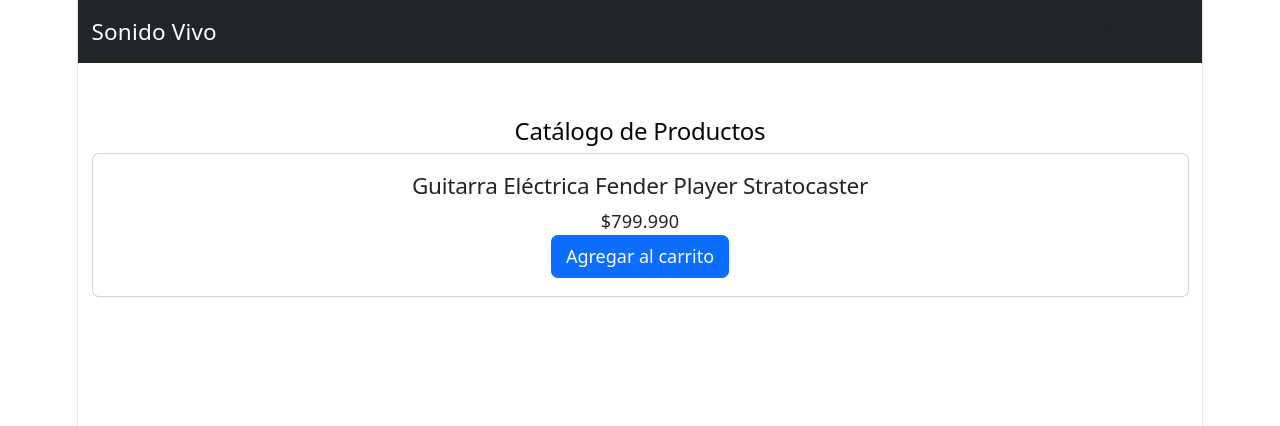
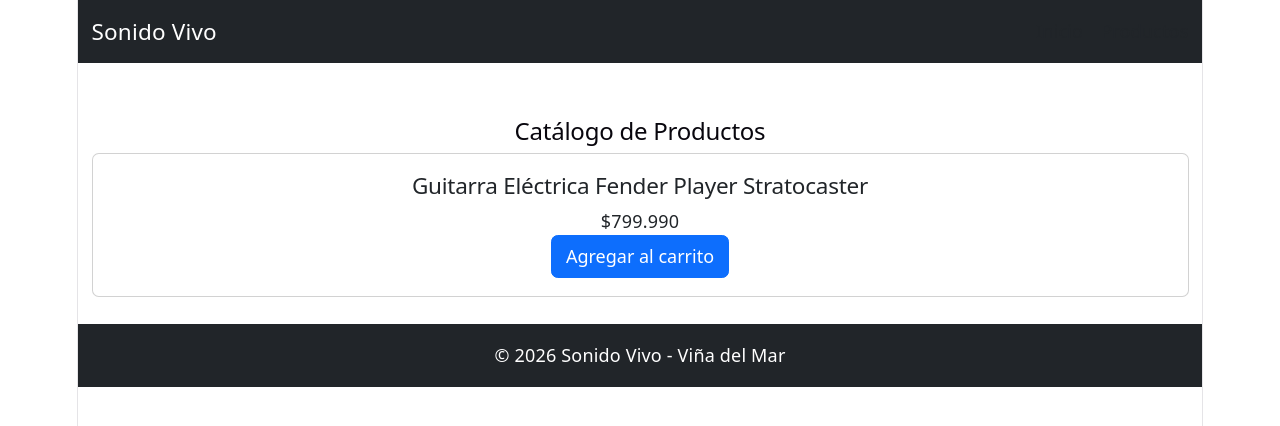
Before and after one commit to SebaRojo24/sonido-vivo-react, a React (Vite) app: page /products in a window 1280 px wide. Shown: the top 426 px of the page. Built offline with nearby package versions, Linux system fonts and the light colour scheme.

Commit message:
feat: agregar PiePagina y reutilizarlo en App

```diff
--- a/src/App.jsx
+++ b/src/App.jsx
@@ -1,3 +1,4 @@
+import PiePagina from './components/PiePagina';
 import Navegacion from './components/Navegacion';
 import ProductoCard from './components/ProductoCard';
 import { BrowserRouter, Routes, Route, Link } from 'react-router-dom';
@@ -34,6 +35,8 @@
           <Route path="/products" element={<Products />} />
         </Routes>
       </main>
+
+      <PiePagina />
     </BrowserRouter>
   );
 }
--- /dev/null
+++ b/src/components/PiePagina.jsx
@@ -0,0 +1,11 @@
+function PiePagina() {
+  return (
+    <footer className="py-3 bg-dark text-white text-center">
+      <div className="container">
+        <p className="mb-0">© 2026 Sonido Vivo - Viña del Mar</p>
+      </div>
+    </footer>
+  );
+}
+
+export default PiePagina;
```
